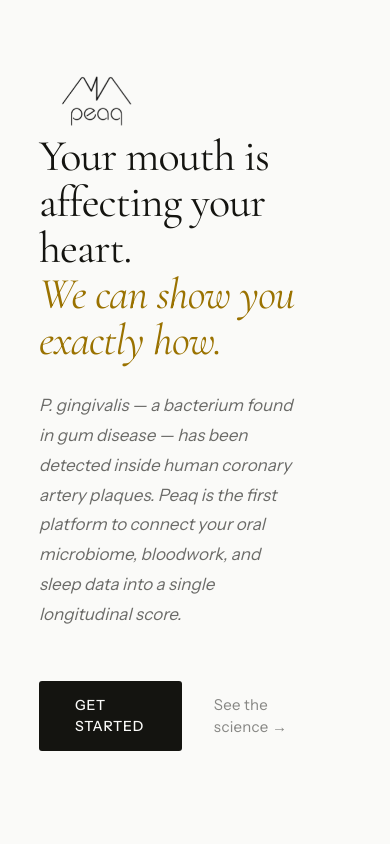
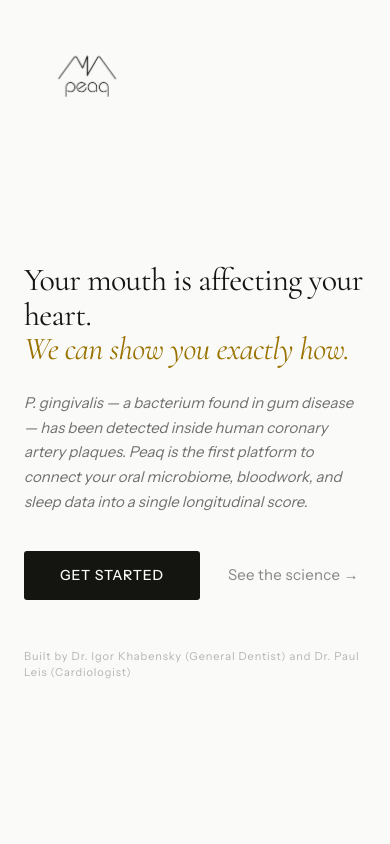
Before and after one commit to drmemes1/peaqhealth, a Next.js app in the folder peaqhealth_1/apps/web/: page / in a window 390 px wide. Shown: the top 844 px of the page. Built offline with nearby package versions, Linux system fonts and the light colour scheme.

Commit message:
fix: hero layout — true 2-column grid, fixed logo, tighter headline, phone mockup fills right column

```diff
--- a/peaqhealth_1/apps/web/app/globals.css
+++ b/peaqhealth_1/apps/web/app/globals.css
@@ -220,4 +220,13 @@
   .hero-phone {
     display: none !important;
   }
+  .hero-grid {
+    grid-template-columns: 1fr !important;
+    padding-left: 24px !important;
+    padding-right: 24px !important;
+    padding-top: 100px !important;
+  }
+  .hero-phone-col {
+    display: none !important;
+  }
 }
--- a/peaqhealth_1/apps/web/app/page.tsx
+++ b/peaqhealth_1/apps/web/app/page.tsx
@@ -51,38 +51,38 @@
       {/* ══════════════════════════════════════════════════════════════════
           SECTION 1 — HERO
           ══════════════════════════════════════════════════════════════════ */}
-      <section style={{
-        ...wrap,
+
+      {/* Logo — fixed, outside content flow */}
+      <div className="fade-up" style={{
+        position: "fixed",
+        top: 32,
+        left: "10%",
+        zIndex: 100,
+        animationDelay: "0ms",
+      }}>
+        <LogoSvg size={80} color={INK} />
+      </div>
+
+      <section className="hero-grid" style={{
+        display: "grid",
+        gridTemplateColumns: "1fr 1fr",
+        gap: 80,
+        alignItems: "center",
         minHeight: "100vh",
-        display: "flex",
-        flexDirection: "row",
-        alignItems: "center",
-        justifyContent: "space-between",
-        position: "relative",
-        paddingTop: 120,
-        paddingBottom: 80,
-        gap: 48,
+        paddingLeft: "10%",
+        paddingRight: "6%",
+        paddingTop: 0,
+        paddingBottom: 0,
       }}>
-        {/* Logo — top-left, absolute */}
-        <div className="fade-up" style={{
-          position: "absolute",
-          top: 48,
-          left: "10%",
-          animationDelay: "0ms",
-        }}>
-          <LogoSvg size={96} color={INK} />
-        </div>
-
         {/* Left — copy */}
-        <div style={{ flex: 1, minWidth: 0 }}>
+        <div style={{ paddingTop: 80, paddingBottom: 80 }}>
           {/* Headline */}
           <h1 className="fade-up" style={{
             fontFamily: serif,
-            fontSize: "clamp(44px, 6vw, 72px)",
+            fontSize: "clamp(32px, 3.5vw, 48px)",
             fontWeight: 400,
-            lineHeight: 1.05,
+            lineHeight: 1.08,
             letterSpacing: "-0.02em",
-            maxWidth: 760,
             margin: 0,
             animationDelay: "80ms",
           }}>
@@ -96,12 +96,12 @@
           {/* Subhead */}
           <p className="fade-up" style={{
             fontFamily: sans,
-            fontSize: 17,
+            fontSize: 15,
             fontStyle: "italic",
-            lineHeight: 1.75,
-            color: "rgba(20,20,16,0.62)",
-            maxWidth: 500,
-            margin: "28px 0 0",
+            lineHeight: 1.65,
+            color: "rgba(20,20,16,0.60)",
+            maxWidth: 400,
+            margin: "24px 0 0",
             animationDelay: "180ms",
           }}>
             <em>P. gingivalis</em> — a bacterium found in gum disease — has been
@@ -114,8 +114,8 @@
           <div className="fade-up" style={{
             display: "flex",
             alignItems: "center",
-            gap: 32,
-            marginTop: 52,
+            gap: 28,
+            marginTop: 36,
             animationDelay: "280ms",
           }}>
             <Link href="/signup" style={{
@@ -142,24 +142,39 @@
               See the science →
             </Link>
           </div>
+
+          {/* Attribution */}
+          <p className="fade-up" style={{
+            fontFamily: sans,
+            fontSize: 11,
+            letterSpacing: "0.08em",
+            color: "rgba(20,20,16,0.30)",
+            marginTop: 48,
+            animationDelay: "360ms",
+          }}>
+            Built by Dr. Igor Khabensky (General Dentist)
+            and Dr. Paul Leis (Cardiologist)
+          </p>
         </div>
 
-        {/* Right — phone mockup (hidden on mobile) */}
-        <div className="fade-up" style={{
-          flex: "0 0 auto",
-          animationDelay: "400ms",
+        {/* Right — phone mockup (hidden on mobile via CSS) */}
+        <div className="fade-up hero-phone-col" style={{
           display: "flex",
           justifyContent: "flex-end",
+          animationDelay: "400ms",
         }}>
           <img
             src="/images/preview-sleep.png"
             alt="Peaq sleep panel on iPhone"
             style={{
-              width: "min(340px, 30vw)",
+              width: "100%",
+              maxWidth: 420,
               height: "auto",
-              filter: "drop-shadow(0 16px 40px rgba(0,0,0,0.06))",
+              display: "block",
+              marginLeft: "auto",
+              background: "transparent",
+              border: "none",
             }}
-            className="hero-phone"
           />
         </div>
 
```
